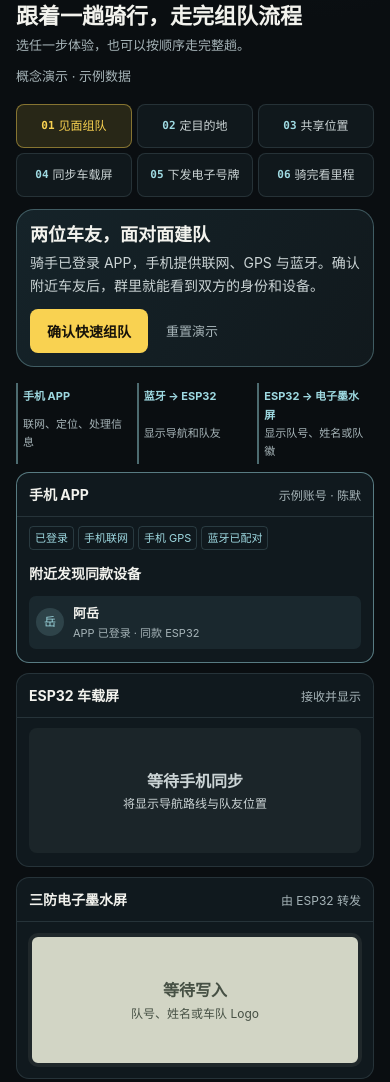
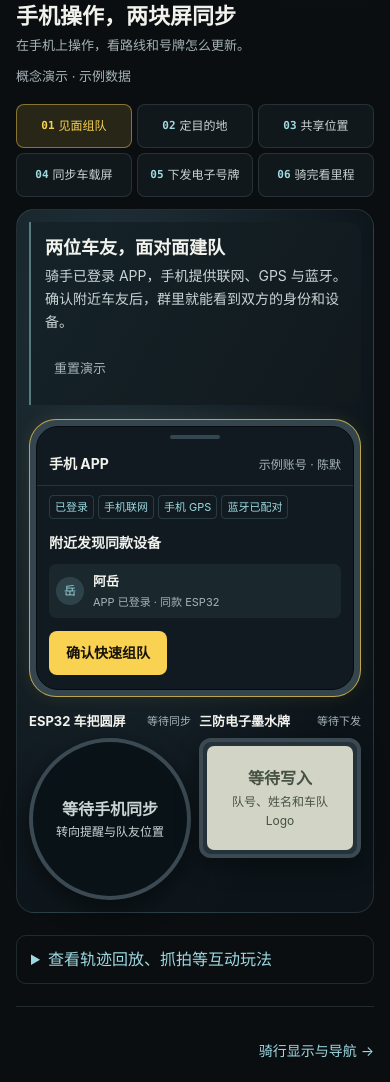
Before and after one commit to 206758633-sudo/roadlink-proposal, a plain HTML site: page index.html in a window 390 px wide. Shown: the part 601-1683 px from the top of the page. Drawn offline with Linux system fonts and the light colour scheme.

Commit message:
Present team actions inside the phone with linked device displays

```diff
--- a/styles.css
+++ b/styles.css
@@ -187,11 +187,11 @@ h1{margin-bottom:18px;font-size:clamp(38px,5.2vw,74px);letter-spacing:-.04em;lin
 .team-step span{color:var(--cyan);font:600 11px var(--mono)}
 .team-step:hover,.team-step[aria-pressed=true]{border-color:#f9d25173;background:#282717;color:var(--accent)}
 .team-step[aria-pressed=true] span{color:var(--accent)}
-.team-action{padding:clamp(13px,2vw,24px);border:1px solid #9ed9e151;border-radius:var(--r);background:linear-gradient(120deg,#152329,#11191d)}
+.team-action{padding:clamp(14px,2vw,24px);border-left:2px solid #9ed9e180;border-radius:0 12px 12px 0;background:linear-gradient(120deg,#152329,#11191d)}
 .team-action h3{margin-bottom:5px;font-size:clamp(18px,2vw,27px);line-height:1.3}
 .team-action p{margin-bottom:0;color:var(--soft);font-size:14px}
-.team-form{margin-top:12px}
-.team-form [hidden]{display:none}
+.team-form{padding:0 12px 14px}
+.team-stage [hidden]{display:none}
 .team-form button:disabled{cursor:default;background:#2b3529;color:#c4d5b3}
 .team-fields{display:flex;gap:8px 12px;flex-wrap:wrap}
 .team-fields:not(:empty){margin-bottom:12px}
@@ -205,14 +205,45 @@ h1{margin-bottom:18px;font-size:clamp(38px,5.2vw,74px);letter-spacing:-.04em;lin
 .team-reset{min-height:44px;padding:4px 9px;border:0;background:transparent;color:var(--muted);font-size:13px}
 .team-reset:hover{color:var(--paper)}
 .team-action .team-result{margin-top:9px;color:var(--cyan)}
+.team-action .team-actions{margin-top:13px}
 .team-result:empty{display:none}
-.team-signal{display:grid;grid-template-columns:repeat(3,minmax(0,1fr));gap:8px;padding:0;margin:16px 0 8px;list-style:none}
-.team-signal li{display:grid;padding:5px 10px;border-left:2px solid #9ed9e175}
-.team-signal b{color:var(--cyan);font-size:13px}
-.team-signal span{color:var(--muted);font-size:12px}
-.team-devices{display:grid;grid-template-columns:minmax(0,1.18fr) minmax(0,1fr) minmax(0,.86fr);gap:10px;align-items:start}
-.team-device{min-width:0;overflow:hidden;border:1px solid var(--line);border-radius:13px;background:#10191e}
-.team-devices[data-focus=phone] .team-phone,.team-devices[data-focus=esp] .team-esp,.team-devices[data-focus=plate] .team-plate{border-color:#9ed9e182}
+.team-stage{
+  display:grid;grid-template-columns:minmax(0,2.15fr) minmax(0,1fr);align-items:center;
+  gap:clamp(14px,2vw,29px);padding:clamp(12px,2vw,25px);
+  border:1px solid var(--line);border-radius:var(--r);
+  background:radial-gradient(ellipse at 25% 15%,#203039,#0c1419 77%);
+}
+.team-action{grid-column:2;grid-row:1}
+.team-devices{grid-column:1;grid-row:1;display:grid;grid-template-columns:minmax(0,1fr) minmax(0,.94fr);align-items:center;gap:clamp(10px,1.6vw,22px)}
+.team-phone{width:min(100%,355px);margin-inline:auto;padding:6px;border-radius:27px;background:#35454e;border:1px solid #a5c4cc44;min-width:0}
+.team-phone-bezel{position:relative;overflow:hidden;border-radius:22px;background:#101a20;border:1px solid #060b10}
+.team-phone-bezel::before{content:"";display:block;width:50px;height:4px;margin:8px auto 3px;border-radius:99px;background:#34464f}
+.team-devices[data-focus=phone] .team-phone{border-color:#f9d251b0;box-shadow:0 0 18px #f9d25117}
+.team-outputs{min-width:0;display:grid;gap:14px}
+.team-device-label{display:flex;justify-content:space-between;align-items:center;gap:4px 7px;flex-wrap:wrap;margin:0 0 6px}
+.team-device-label strong{font-size:13px}
+.team-device-label span{color:var(--muted);font-size:11px}
+.team-devices[data-focus=esp] .team-esp .team-device-label span,
+.team-devices[data-focus=plate] .team-plate .team-device-label span{color:var(--accent)}
+.team-esp-case{
+  display:grid;place-items:center;aspect-ratio:1;width:min(100%,226px);margin:auto;
+  border:6px solid #3b4a52;border-radius:50%;background:#091216;box-shadow:0 8px 25px #0008;
+}
+.team-devices[data-focus=esp] .team-esp-case,.team-devices[data-focus=plate] .team-ink-case{border-color:#f9d2519d;animation:team-arrive .30s ease-out}
+@keyframes team-arrive{from{box-shadow:0 0 19px #f9d25162}to{box-shadow:0 0 13px #f9d25125}}
+.team-esp-screen{display:flex;flex-direction:column;align-items:center;justify-content:center;text-align:center;width:100%;height:100%;border-radius:50%;color:var(--cyan)}
+.team-esp-screen .team-standby{background:transparent}
+.team-round-arrow{font-size:29px;line-height:1;color:var(--accent)}
+.team-esp-screen .team-round-distance{font:700 clamp(25px,3vw,42px)/1.05 var(--mono);color:var(--paper)}
+.team-round-distance small{font-size:.54em}
+.team-round-map{width:84%}
+.team-round-map .team-map{background:transparent;border:0}
+.team-round-map .team-map-key{justify-content:center;gap:5px;margin-top:0;font-size:9px}
+.team-round-map .team-map-key i{width:5px;height:5px}
+.team-ink-case{border:4px solid #3b4a52;padding:4px;border-radius:12px;background:#253239;box-shadow:0 8px 22px #0006}
+.team-ink-content{display:flex;width:100%;justify-content:center;align-items:center;flex-wrap:wrap;gap:4px 8px}
+.team-ink-content>span{display:grid}
+.team-ink-content small{font-size:11px}
 .team-device-header{
   display:flex;align-items:baseline;justify-content:space-between;gap:3px 8px;flex-wrap:wrap;
   padding:10px 12px;border-bottom:1px solid var(--line);
@@ -250,12 +281,12 @@ h1{margin-bottom:18px;font-size:clamp(38px,5.2vw,74px);letter-spacing:-.04em;lin
 }
 .team-standby small{font-size:12px}
 .team-ink-screen{
-  display:grid;align-content:center;justify-items:center;min-height:134px;margin:11px;padding:9px;
-  border:4px solid #20282b;border-radius:10px;background:#d2d5c5;color:#20251f;text-align:center;
+  display:grid;align-content:center;justify-items:center;min-height:84px;padding:8px;
+  border-radius:7px;background:#d2d5c5;color:#20251f;text-align:center;
 }
-.team-ink-screen .team-standby{min-height:85px;background:none;color:#465044}
+.team-ink-screen .team-standby{min-height:65px;background:none;color:#465044}
 .team-plate-number{font:800 clamp(38px,5vw,67px)/1.05 var(--mono);letter-spacing:.07em}
-.team-ink-logo{width:65px;height:36px;margin-bottom:4px;background:#252d27;clip-path:polygon(0 100%,28% 21%,41% 51%,61% 0,100% 100%)}
+.team-ink-logo{width:31px;height:23px;background:#252d27;clip-path:polygon(0 100%,28% 21%,41% 51%,61% 0,100% 100%)}
 .team-rank{margin:5px 0 0;padding:0 0 0 24px;color:var(--soft);font-size:14px}
 .team-rank li{padding:5px 5px 5px 3px;border-bottom:1px solid var(--line)}
 .team-rank li>b{float:right;font-family:var(--mono)}
@@ -267,9 +298,17 @@ h1{margin-bottom:18px;font-size:clamp(38px,5.2vw,74px);letter-spacing:-.04em;lin
 @media(max-width:760px){
   .team-steps{grid-template-columns:repeat(3,minmax(0,1fr));gap:5px}
   .team-step{min-height:44px}
-  .team-signal{gap:4px}
-  .team-signal li{padding:4px 5px}
-  .team-signal b,.team-signal span{font-size:11px}
-  .team-devices{grid-template-columns:minmax(0,1fr)}
-  .team-devices[data-focus=esp] .team-esp,.team-devices[data-focus=plate] .team-plate{order:-1}
+  .team-stage{grid-template-columns:minmax(0,1fr)}
+  .team-action,.team-devices{grid-row:auto;grid-column:auto}
+  .team-devices{grid-template-columns:minmax(0,1fr);gap:14px}
+  .team-outputs{grid-template-columns:minmax(0,1fr) minmax(0,1fr);align-items:start;gap:8px}
+  .team-esp-case{border-width:4px}
+  .team-esp-screen{padding:6px}
+  .team-round-arrow{font-size:20px}
+  .team-round-map .team-map-key{display:none}
+  .team-ink-content .team-plate-number{font-size:30px}
 }
+
+@media(prefers-reduced-motion:reduce){
+  .team-devices[data-focus=esp] .team-esp-case,.team-devices[data-focus=plate] .team-ink-case{animation:none}
+}
--- a/team.js
+++ b/team.js
@@ -2,8 +2,8 @@
   'use strict';
 
   var destinations = [
-    { name: '松林观景台', distance: '8.4 km', next: '300 米后右转', route: [[44,152],[100,129],[160,135],[210,102],[253,116],[290,76],[348,63],[395,34]] },
-    { name: '山脚补给站', distance: '4.2 km', next: '400 米后左转', route: [[44,152],[105,147],[138,95],[193,101],[227,67],[280,89],[334,73],[395,108]] }
+    { name: '松林观景台', distance: '8.4 km', meters: 300, turn: '右转', route: [[44,152],[100,129],[160,135],[210,102],[253,116],[290,76],[348,63],[395,34]] },
+    { name: '山脚补给站', distance: '4.2 km', meters: 400, turn: '左转', route: [[44,152],[105,147],[138,95],[193,101],[227,67],[280,89],[334,73],[395,108]] }
   ];
   var stages = [
     { label: '见面组队', title: '两位车友，面对面建队', copy: '骑手已登录 APP，手机提供联网、GPS 与蓝牙。确认附近车友后，群里就能看到双方的身份和设备。' },
@@ -13,7 +13,7 @@
     { label: '下发电子号牌', title: '把名字、号码或队徽亮出来', copy: '在 APP 写入号码、骑手姓名，或选择车队 Logo。ESP32 将内容转发到三防电子墨水屏。' },
     { label: '骑完看里程', title: '骑完回群里看里程', copy: '手机记录这一趟的 GPS 里程。骑行结束后，群内排行榜按累计里程更新。' }
   ];
-  var initial = { stage: 0, completed: 0, destination: 0, movement: 0, number: '07', rider: '陈默', plate: 'identity' };
+  var initial = { stage: 0, completed: 0, destination: 0, movement: 0, number: '07', rider: '陈默', hasLogo: false };
 
   function escapeText(value) {
     return String(value).replace(/[&<>"']/g,function (character) {
@@ -94,42 +94,42 @@
 
   function esp(state) {
     var ready = state.completed >= 4, dest = destinations[state.destination];
-    return '<div class="team-device-header"><strong>ESP32 车载屏</strong><span>接收并显示</span></div>' +
-      '<div class="team-esp-screen">' +
-      (ready ? '<b>' + dest.next + '</b>' + mapMarkup(true) + legend(state) + '<p class="team-device-note">手机已下发 · ' + dest.name + '</p>' :
-        '<div class="team-standby"><b>等待手机同步</b><small>将显示导航路线与队友位置</small></div>') + '</div>';
+    return '<div class="team-device-label"><strong>ESP32 车把圆屏</strong><span>' + (ready ? '蓝牙已同步' : '等待同步') + '</span></div>' +
+      '<div class="team-esp-case"><div class="team-esp-screen">' +
+      (ready ? '<span class="team-round-arrow" aria-hidden="true">' + (dest.turn === '右转' ? '↱' : '↰') + '</span>' +
+        '<b class="team-round-distance">' + (dest.meters - state.movement * 35) + ' <small>m</small></b><b>' + dest.turn + '</b>' +
+        '<div class="team-round-map">' + mapMarkup(true) + legend(state) + '</div>' :
+        '<div class="team-standby"><b>等待手机同步</b><small>转向提醒与队友位置</small></div>') + '</div></div>';
   }
 
   function plate(state) {
     var synced = state.completed >= 5;
-    return '<div class="team-device-header"><strong>三防电子墨水屏</strong><span>由 ESP32 转发</span></div>' +
-      '<div class="team-ink-screen">' +
-      (!synced ? '<div class="team-standby"><b>等待写入</b><small>队号、姓名或车队 Logo</small></div>' :
-        (state.plate === 'logo' ? '<div class="team-ink-logo" aria-hidden="true"></div><strong>松林骑队</strong>' :
-          '<strong class="team-plate-number">' + escapeText(state.number) + '</strong>' +
-          '<span>' + escapeText(state.rider) + '</span>')) + '</div>';
+    return '<div class="team-device-label"><strong>三防电子墨水牌</strong><span>' + (synced ? 'ESP32 已转发' : '等待下发') + '</span></div>' +
+      '<div class="team-ink-case"><div class="team-ink-screen">' +
+      (!synced ? '<div class="team-standby"><b>等待写入</b><small>队号、姓名和车队 Logo</small></div>' :
+        '<div class="team-ink-content">' + (state.hasLogo ? '<div class="team-ink-logo" aria-label="松林骑队队徽" role="img"></div>' : '') +
+        '<strong class="team-plate-number">' + escapeText(state.number) + '</strong>' +
+        '<span><strong>' + escapeText(state.rider) + '</strong>' + (state.hasLogo ? '<small>松林骑队</small>' : '') + '</span></div>') + '</div></div>';
   }
 
   function mount(root) {
     var state = Object.assign({},initial);
     root.innerHTML =
-      '<div class="team-intro"><div><h2 id="team-title" tabindex="-1">跟着一趟骑行，走完组队流程</h2>' +
-      '<p>选任一步体验，也可以按顺序走完整趟。</p></div><span>概念演示 · 示例数据</span></div>' +
+      '<div class="team-intro"><div><h2 id="team-title" tabindex="-1">手机操作，两块屏同步</h2>' +
+      '<p>在手机上操作，看路线和号牌怎么更新。</p></div><span>概念演示 · 示例数据</span></div>' +
       '<div class="team-steps" role="group" aria-label="组队流程步骤">' +
       stages.map(function (stage,index) {
         return '<button type="button" class="team-step"><span aria-hidden="true">0' + (index + 1) + '</span>' + stage.label + '</button>';
       }).join('') + '</div>' +
-      '<div class="team-action"><div><h3 id="team-stage-title"></h3><p id="team-stage-copy"></p></div>' +
+      '<div class="team-stage"><aside class="team-action"><h3 id="team-stage-title"></h3><p id="team-stage-copy"></p>' +
+      '<p class="team-result" role="status"></p><div class="team-actions">' +
+      '<button type="button" class="secondary" id="team-next" hidden>下一步 →</button>' +
+      '<button type="button" class="team-reset" id="team-reset">重置演示</button></div></aside>' +
+      '<div class="team-devices"><article class="team-phone"><div class="team-phone-bezel"><div class="team-phone-content"></div>' +
       '<form class="team-form" id="team-form"><div class="team-fields"></div><div class="team-actions">' +
       '<button type="submit" class="primary" id="team-do"></button>' +
-      '<button type="button" class="secondary" id="team-logo" hidden>下发车队 Logo</button>' +
-      '<button type="button" class="secondary" id="team-next" hidden>下一步 →</button>' +
-      '<button type="button" class="team-reset" id="team-reset">重置演示</button></div></form>' +
-      '<p class="team-result" role="status"></p></div>' +
-      '<ol class="team-signal" aria-label="信息流"><li><b>手机 APP</b><span>联网、定位、处理信息</span></li>' +
-      '<li><b>蓝牙 → ESP32</b><span>显示导航和队友</span></li><li><b>ESP32 → 电子墨水屏</b><span>显示队号、姓名或队徽</span></li></ol>' +
-      '<div class="team-devices"><article class="team-device team-phone"></article>' +
-      '<article class="team-device team-esp"></article><article class="team-device team-plate"></article></div>';
+      '<button type="button" class="secondary" id="team-logo" hidden>下发车队 Logo</button></div></form></div></article>' +
+      '<div class="team-outputs"><article class="team-esp"></article><article class="team-plate"></article></div></div></div>';
 
     var find = function (selector) { return root.querySelector(selector); };
     var steps = Array.from(root.querySelectorAll('.team-step'));
@@ -137,10 +137,11 @@
     var next = find('#team-next'), logo = find('#team-logo'), result = find('.team-result');
 
     function renderPanels() {
-      find('.team-phone').innerHTML = phone(state);
+      find('.team-phone-content').innerHTML = phone(state);
       find('.team-esp').innerHTML = esp(state);
       find('.team-plate').innerHTML = plate(state);
-      find('.team-devices').dataset.focus = state.stage === 4 ? 'plate' : (state.stage === 3 ? 'esp' : 'phone');
+      find('.team-devices').dataset.focus = state.stage === 4 && state.completed >= 5 ? 'plate' :
+        (state.stage === 3 && state.completed >= 4 ? 'esp' : 'phone');
       root.querySelectorAll('.team-map').forEach(function (canvas) { draw(canvas,state); });
     }
 
@@ -210,8 +211,8 @@
       steps[0].focus({ preventScroll:true });
     });
     logo.addEventListener('click',function () {
-      state.plate = 'logo';
-      finish('手机把松林骑队 Logo 发给 ESP32，墨水屏已刷新为队徽。');
+      state.hasLogo = true;
+      finish('手机把松林骑队 Logo 发给 ESP32，墨水牌上的队徽已更新。');
     });
 
     find('#team-form').addEventListener('submit',function (event) {
@@ -250,7 +251,6 @@
           }
           state.number = number.value;
           state.rider = rider.value.trim();
-          state.plate = 'identity';
           finish('ESP32 已把队号和骑手姓名转发给墨水屏。');
           break;
         }
```
